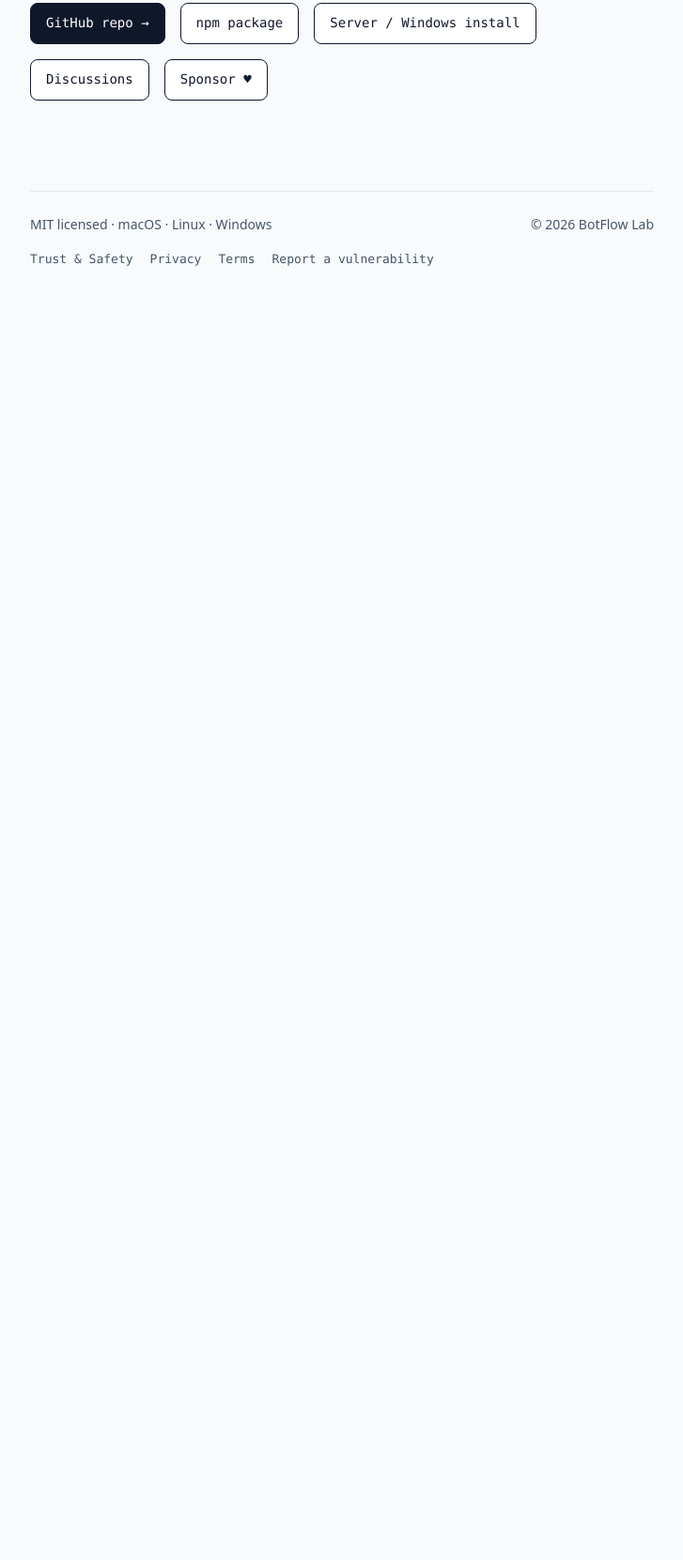
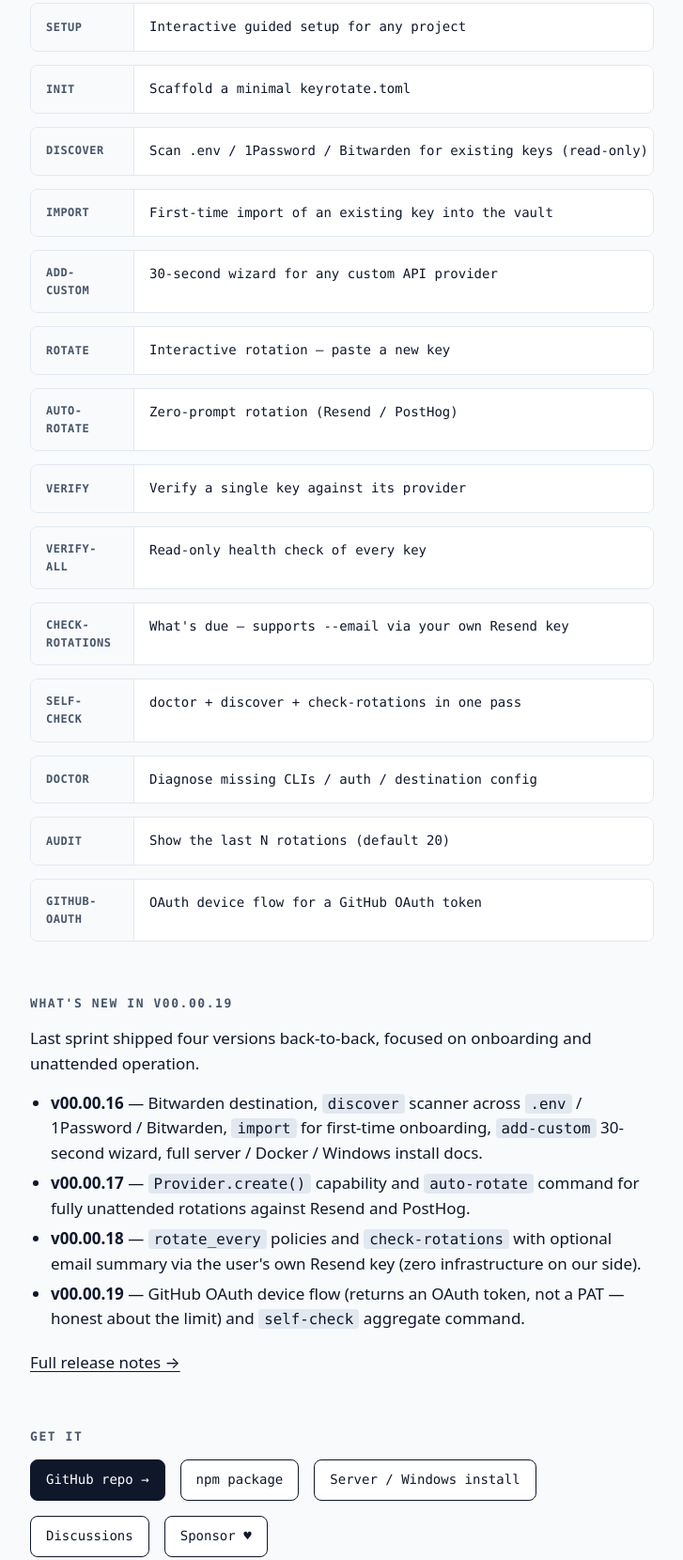
Before and after one commit to Prompto-Studio/keyrotate, a website: page site/index.html in a window 1280 px wide. Shown: the part 1841-3501 px from the top of the page at 94% size, without its empty margins (276-1003 px from the left). Before the commit the page ends 2247 px from the top, so only its background shows below. Drawn offline with Linux system fonts and the light colour scheme.

Commit message:
docs: reflect v00.00.19 across README + landing
- README: add Bitwarden destination row + cross-platform .env note
- README: replace stale v0.3/v0.4 roadmap with actual shipped feature matrix and what's next
- site/index.html: full Commands reference (14 commands) + What's new section per version

```diff
--- a/site/index.html
+++ b/site/index.html
@@ -81,6 +81,38 @@
     </section>
 
     <section>
+      <h2>Commands</h2>
+      <div class="install">
+        <div class="install-row"><div class="label">setup</div><code>Interactive guided setup for any project</code></div>
+        <div class="install-row"><div class="label">init</div><code>Scaffold a minimal keyrotate.toml</code></div>
+        <div class="install-row"><div class="label">discover</div><code>Scan .env / 1Password / Bitwarden for existing keys (read-only)</code></div>
+        <div class="install-row"><div class="label">import</div><code>First-time import of an existing key into the vault</code></div>
+        <div class="install-row"><div class="label">add-custom</div><code>30-second wizard for any custom API provider</code></div>
+        <div class="install-row"><div class="label">rotate</div><code>Interactive rotation — paste a new key</code></div>
+        <div class="install-row"><div class="label">auto-rotate</div><code>Zero-prompt rotation (Resend / PostHog)</code></div>
+        <div class="install-row"><div class="label">verify</div><code>Verify a single key against its provider</code></div>
+        <div class="install-row"><div class="label">verify-all</div><code>Read-only health check of every key</code></div>
+        <div class="install-row"><div class="label">check-rotations</div><code>What's due — supports --email via your own Resend key</code></div>
+        <div class="install-row"><div class="label">self-check</div><code>doctor + discover + check-rotations in one pass</code></div>
+        <div class="install-row"><div class="label">doctor</div><code>Diagnose missing CLIs / auth / destination config</code></div>
+        <div class="install-row"><div class="label">audit</div><code>Show the last N rotations (default 20)</code></div>
+        <div class="install-row"><div class="label">github-oauth</div><code>OAuth device flow for a GitHub OAuth token</code></div>
+      </div>
+    </section>
+
+    <section>
+      <h2>What's new in v00.00.19</h2>
+      <p>Last sprint shipped four versions back-to-back, focused on onboarding and unattended operation.</p>
+      <ul>
+        <li><strong>v00.00.16</strong> — Bitwarden destination, <code class="inline">discover</code> scanner across <code class="inline">.env</code> / 1Password / Bitwarden, <code class="inline">import</code> for first-time onboarding, <code class="inline">add-custom</code> 30-second wizard, full server / Docker / Windows install docs.</li>
+        <li><strong>v00.00.17</strong> — <code class="inline">Provider.create()</code> capability and <code class="inline">auto-rotate</code> command for fully unattended rotations against Resend and PostHog.</li>
+        <li><strong>v00.00.18</strong> — <code class="inline">rotate_every</code> policies and <code class="inline">check-rotations</code> with optional email summary via the user's own Resend key (zero infrastructure on our side).</li>
+        <li><strong>v00.00.19</strong> — GitHub OAuth device flow (returns an OAuth token, not a PAT — honest about the limit) and <code class="inline">self-check</code> aggregate command.</li>
+      </ul>
+      <p><a href="https://github.com/Prompto-Studio/keyrotate/releases">Full release notes →</a></p>
+    </section>
+
+    <section>
       <h2>Get it</h2>
       <div class="links">
         <a href="https://github.com/Prompto-Studio/keyrotate" class="primary">GitHub repo →</a>
```
Also changed, not shown: README.md.
